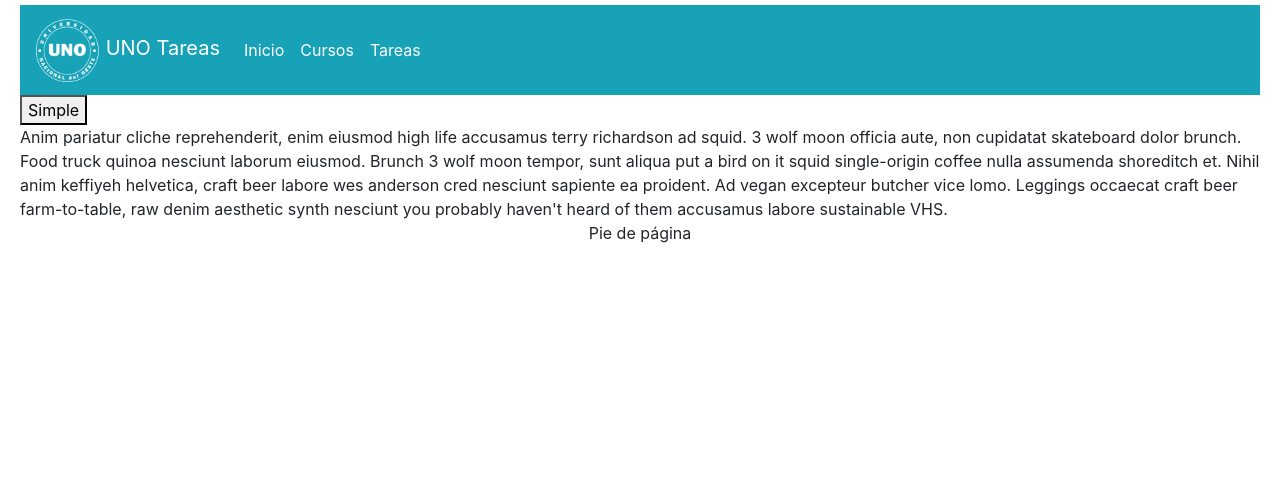
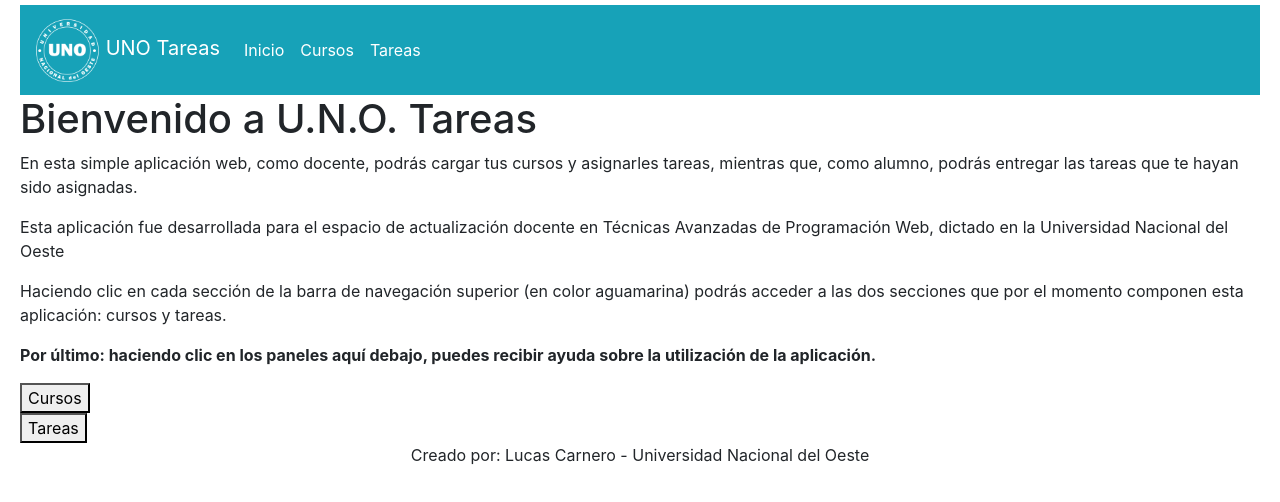
Before and after one commit to enochelrojo/proyectoei, an Angular app: page / in a window 1280 px wide. Shown: the top 502 px of the page. Built offline with nearby package versions, Linux system fonts and the light colour scheme.

Commit message:
[Add] Se añade contenido a la portada del sitio

```diff
--- a/src/app/footer/footer.component.html
+++ b/src/app/footer/footer.component.html
@@ -2,7 +2,7 @@
 <div class="row">
   <div class="col">
     <footer class="text-center">
-      Pie de página
+      Creado por: Lucas Carnero - Universidad Nacional del Oeste
     </footer>
   </div>
 </div>
--- a/src/app/home/home.component.html
+++ b/src/app/home/home.component.html
@@ -1,6 +1,23 @@
 <section id="home">
-    <ngb-accordion #acc="ngbAccordion" activeIds="ngb-panel-0">
-      <ngb-panel title="Simple">
+    <h1>Bienvenido a U.N.O. Tareas</h1>
+    <p>En esta simple aplicación web, como docente, podrás cargar tus cursos y asignarles tareas, mientras que, como alumno, podrás entregar las tareas que te hayan sido asignadas.</p>
+    <p>Esta aplicación fue desarrollada para el espacio de actualización docente en Técnicas Avanzadas de Programación Web, dictado en la Universidad Nacional del Oeste</p>
+
+    <p>Haciendo clic en cada sección de la barra de navegación superior (en color aguamarina) podrás acceder a las dos secciones que por el momento componen esta aplicación: cursos y tareas.</p>
+
+    <p><strong>Por último: haciendo clic en los paneles aquí debajo, puedes recibir ayuda sobre la utilización de la aplicación.</strong></p>
+    <ngb-accordion #acc="ngbAccordion">
+      <ngb-panel title="Cursos">
+        <ng-template ngbPanelContent>
+          Anim pariatur cliche reprehenderit, enim eiusmod high life accusamus terry richardson ad squid. 3 wolf moon officia
+          aute, non cupidatat skateboard dolor brunch. Food truck quinoa nesciunt laborum eiusmod. Brunch 3 wolf moon tempor,
+          sunt aliqua put a bird on it squid single-origin coffee nulla assumenda shoreditch et. Nihil anim keffiyeh helvetica,
+          craft beer labore wes anderson cred nesciunt sapiente ea proident. Ad vegan excepteur butcher vice lomo. Leggings
+          occaecat craft beer farm-to-table, raw denim aesthetic synth nesciunt you probably haven't heard of them accusamus
+          labore sustainable VHS.
+        </ng-template>
+      </ngb-panel>
+      <ngb-panel title="Tareas">
         <ng-template ngbPanelContent>
           Anim pariatur cliche reprehenderit, enim eiusmod high life accusamus terry richardson ad squid. 3 wolf moon officia
           aute, non cupidatat skateboard dolor brunch. Food truck quinoa nesciunt laborum eiusmod. Brunch 3 wolf moon tempor,
```
Also changed, not shown: 1 other file (tests, documents, lock files or other folders).
